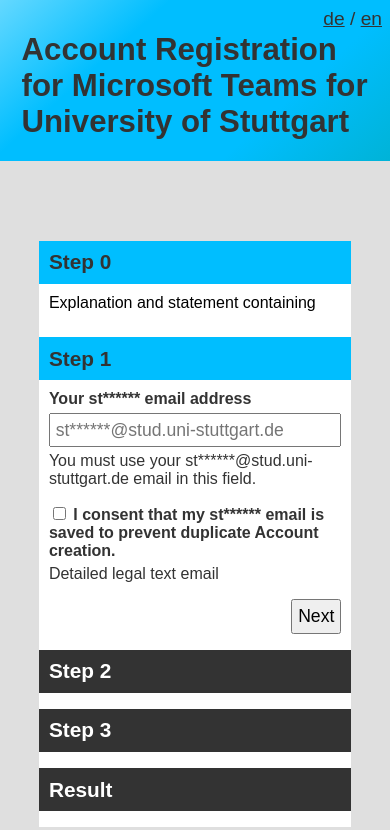
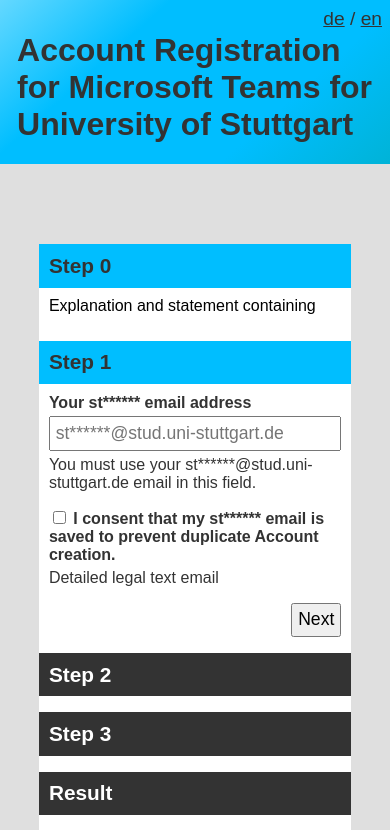
Before and after one commit to FIUS/MS365-Accountcreator, a Flask app: page / in a window 390 px wide. Shown: the top 830 px of the page. Run offline with Flask 2, Linux system fonts and the light colour scheme; parts of the project's set-up code (start-up, migrations or seed data) failed here and were passed over.

Commit message:
Improve style

```diff
--- a/ms365_accountcreator/static/styles.css
+++ b/ms365_accountcreator/static/styles.css
@@ -14,7 +14,10 @@ body {
 }
 
 .title {
+    width: 100%;
+
     font-size: 4vmin;
+    font-size: clamp(1rem, 4vmin, 4rem);
     color: #333;
     background-color: #00BEFF;
     background: #00BEFF;
```
